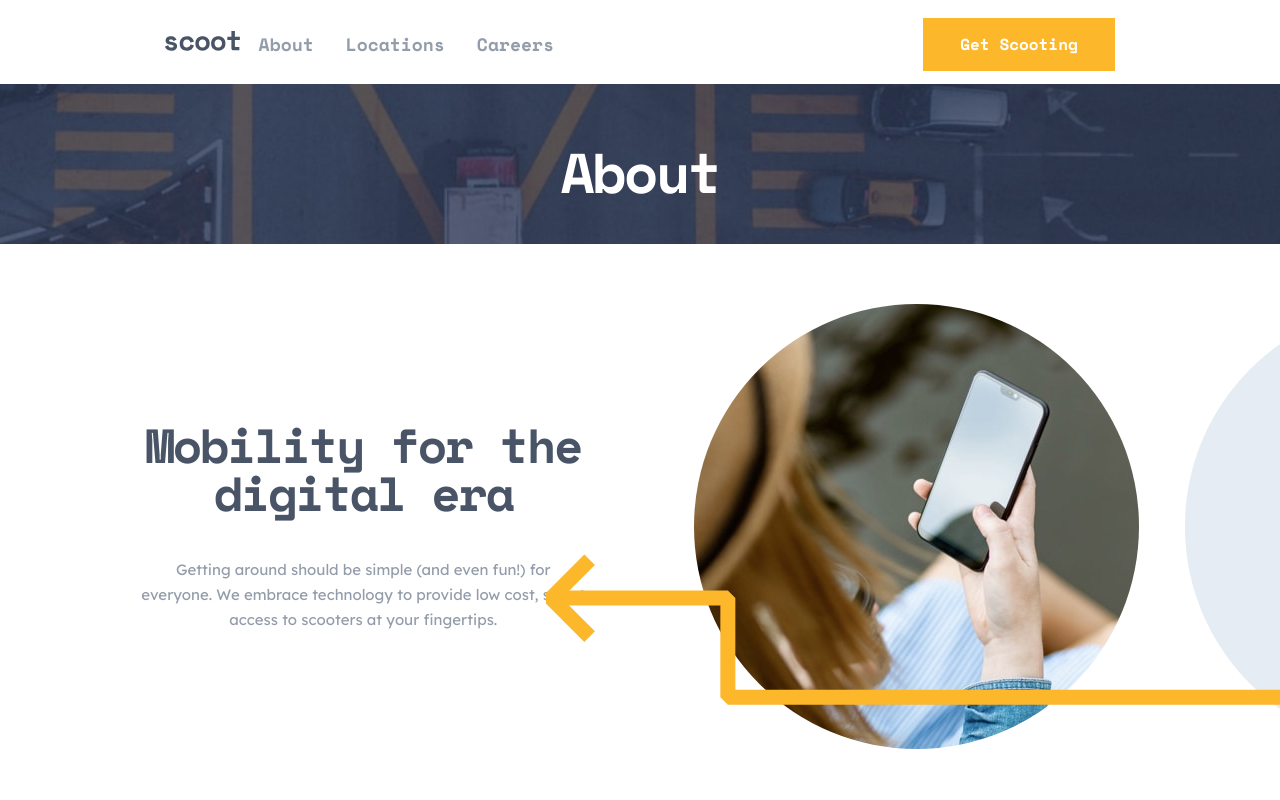
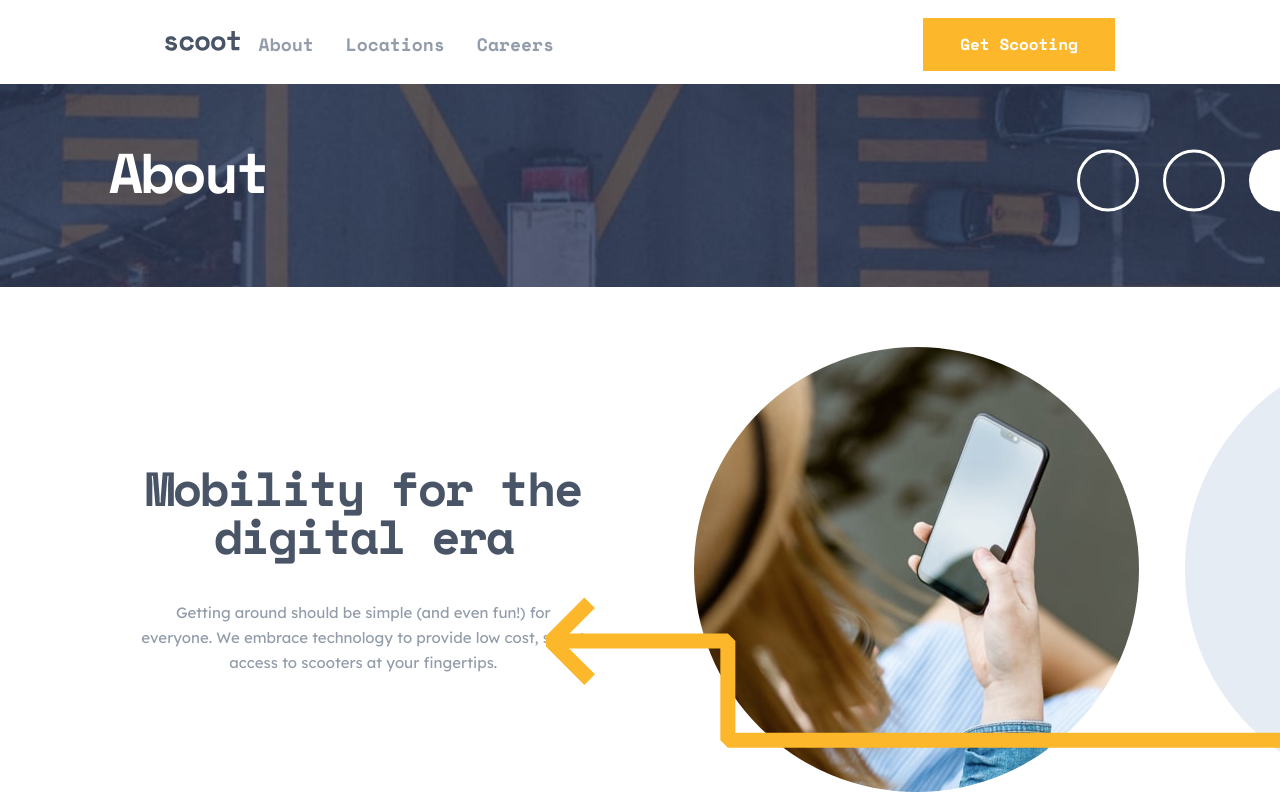
Before and after one commit to Eileenpk/Scooter, a Next.js app: page /About in a window 1280 px wide. Shown: the top 800 px of the page. Built offline with nearby package versions, Linux system fonts and the light colour scheme.

Commit message:
fix: hero.js circle placement for plain component

```diff
--- a/components/Hero.js
+++ b/components/Hero.js
@@ -4,7 +4,6 @@ import GetWindowWidth from "@/components/functions/GetWindowWidth";
 import arrowImg from "@/public/patterns/right-arrow.svg";
 import arrowImgMobile from "@/public/patterns/right-arrow.png";
 import circles from "@/public/patterns/white-circles.svg";
-
 
 export default function Hero({ title, text, btn, src, height, arrow, plain }) {
   const { width } = GetWindowWidth();
@@ -18,9 +17,22 @@ export default function Hero({ title, text, btn, src, height, arrow, plain }) {
 
   return (
     <section className={styles.hero} style={heroStyles}>
-      <h1 className={plain ? styles.heroHeadingOnly : styles.heroHeading}>
-        {title}
-      </h1>
+      {plain ? (
+        <div>
+          {" "}
+          <h1 className={styles.heroHeadingOnly}>{title} </h1>
+          {width > 768 && (
+            <Image
+              src={circles}
+              alt="three white circles in a row"
+              className={styles.heroCirclesInPlainHeading}
+              width={234}
+            />
+          )}
+        </div>
+      ) : (
+        <h1 className={styles.heroHeading}>{title}</h1>
+      )}
       <p className={styles.heroText}>{text}</p>
       <div className={styles.heroBtn}>{btn}</div>
       {arrow && width < 768 && (
@@ -41,10 +53,10 @@ export default function Hero({ title, text, btn, src, height, arrow, plain }) {
           />
 
           <Image
-          src={circles}
-          alt='three white circles in a row'
-          className={styles.heroCircles}
-          width={234}
+            src={circles}
+            alt="three white circles in a row"
+            className={styles.heroCircles}
+            width={234}
           />
         </div>
       )}
--- a/styles/hero.module.css
+++ b/styles/hero.module.css
@@ -40,6 +40,16 @@
         left: 31px;
     }
 
+    .heroHeadingOnly {
+        text-align: left;
+    }
+
+    .heroCirclesInPlainHeading {
+        position: relative;
+        bottom: 75px;
+        left: calc(100vw - 203px);
+    }
+
     .heroLineImage {
         display: none;
     }
```
